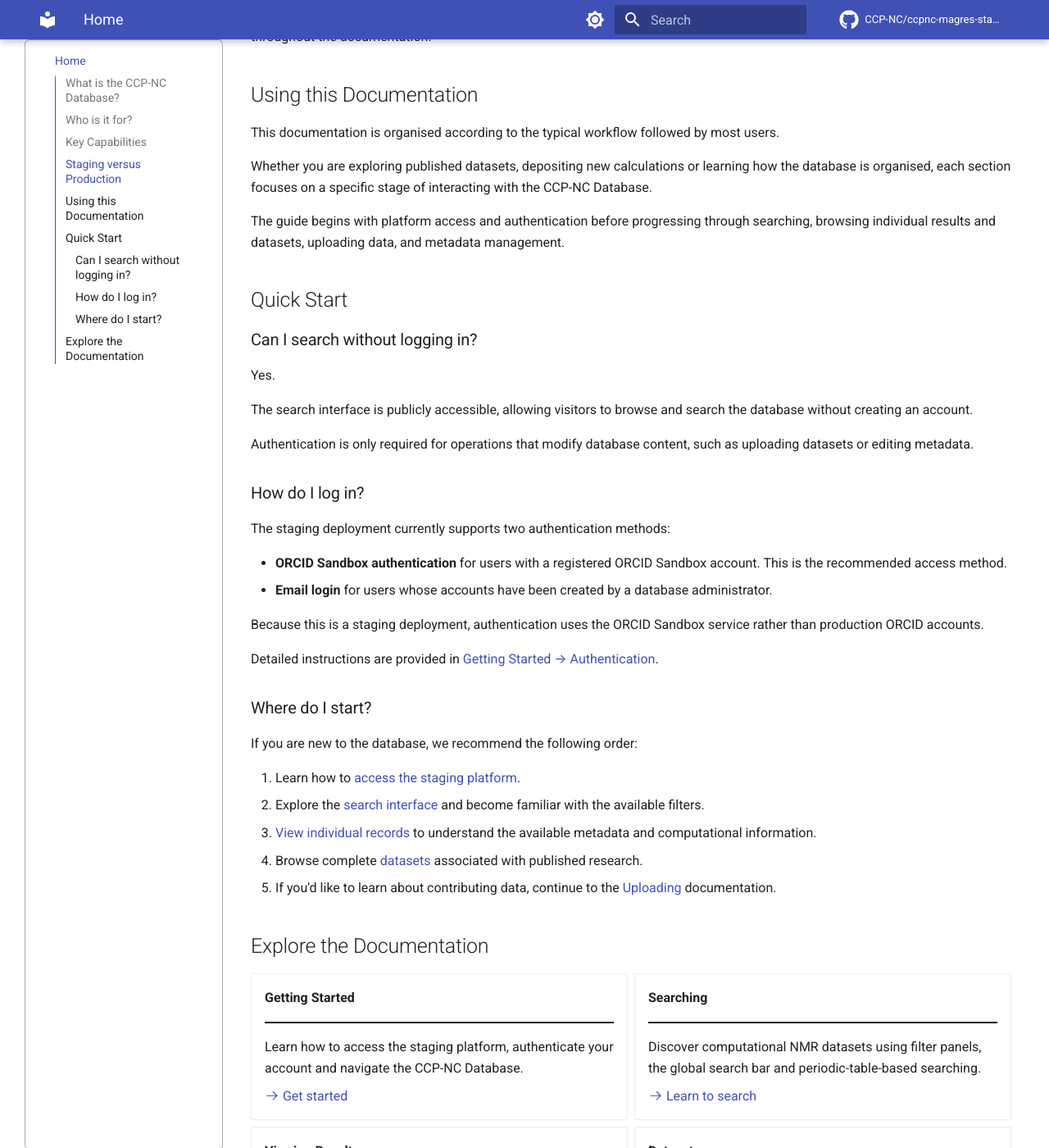
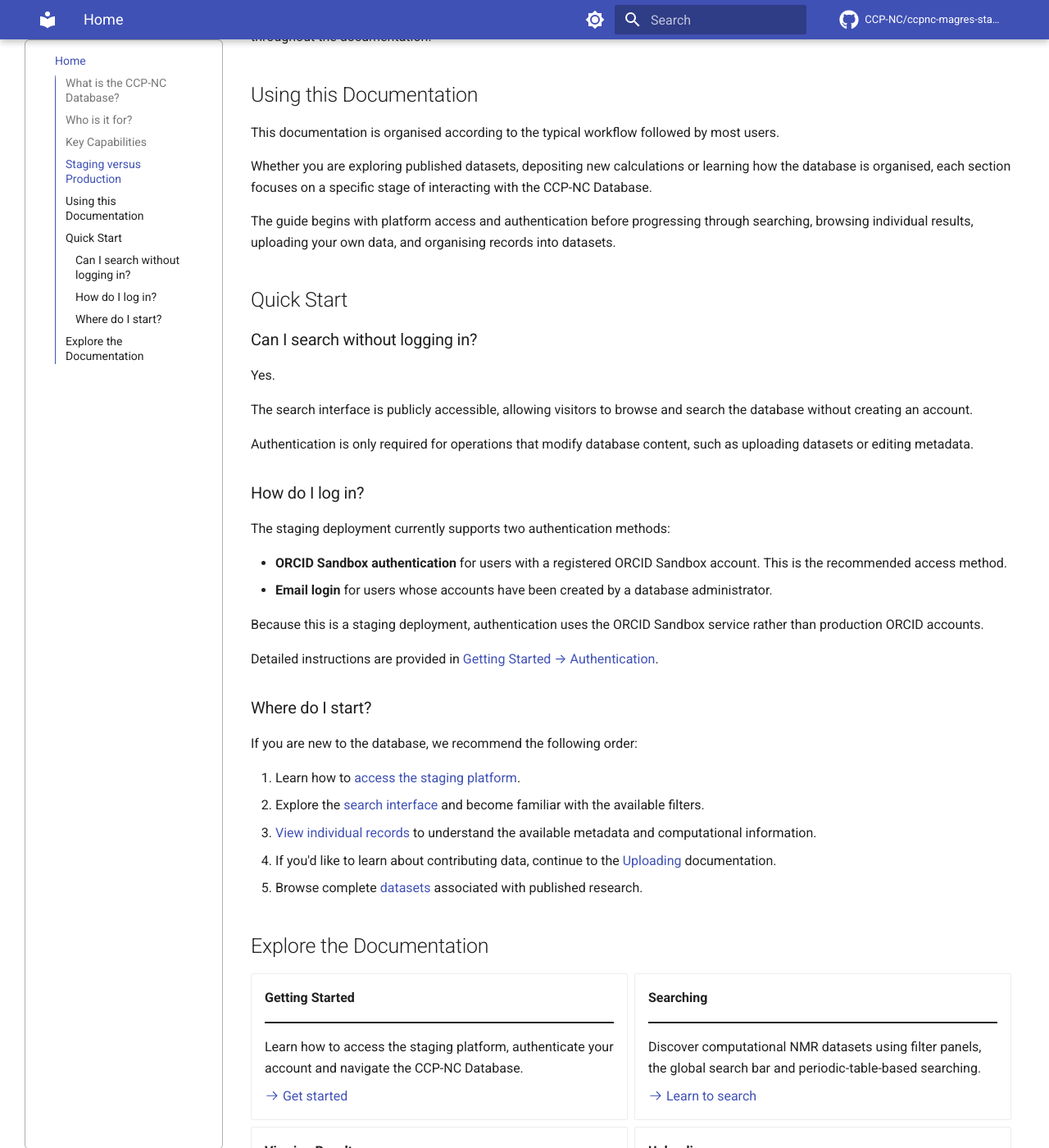
Before and after one commit to CCP-NC/ccpnc-magres-staging-docs, an MkDocs documentation site: the page built from docs/index.md, in a window 1280 px wide and 1400 px high, scrolled down 2105 px. Shown: the whole window at 82% size. Built offline with MkDocs 1.6.1 and Material for MkDocs 9.7.7, drawn with Linux system fonts in a browser that asks for light colours; comment, search, counter and statistics services are not loaded; some of the changed text lies outside the part shown.

Commit message:
Wire up nav reorder and landing page updates
Follow-up to dad8880 — that commit only captured the file
deletions; a bad pathspec silently kept the actual nav reorder,
index.md, and README edits unstaged.

Co-Authored-By: Claude Sonnet 5 <noreply@anthropic.com>

```diff
--- a/docs/index.md
+++ b/docs/index.md
@@ -70,7 +70,7 @@ This documentation is organised according to the typical workflow followed by mo
 
 Whether you are exploring published datasets, depositing new calculations or learning how the database is organised, each section focuses on a specific stage of interacting with the CCP-NC Database.
 
-The guide begins with platform access and authentication before progressing through searching, browsing individual results and datasets, uploading data, and metadata management.
+The guide begins with platform access and authentication before progressing through searching, browsing individual results, uploading your own data, and organising records into datasets.
 
 ## Quick Start
 
@@ -100,8 +100,8 @@ If you are new to the database, we recommend the following order:
 1. Learn how to [access the staging platform](getting-started.md#accessing-the-staging-database).
 2. Explore the [search interface](user-guide/search.md) and become familiar with the available filters.
 3. [View individual records](user-guide/results.md) to understand the available metadata and computational information.
-4. Browse complete [datasets](user-guide/datasets.md) associated with published research.
-5. If you'd like to learn about contributing data, continue to the [Uploading](user-guide/upload.md) documentation.
+4. If you'd like to learn about contributing data, continue to the [Uploading](user-guide/upload.md) documentation.
+5. Browse complete [datasets](user-guide/datasets.md) associated with published research.
 
 ## Explore the Documentation
 
@@ -147,13 +139,13 @@ If you are new to the database, we recommend the following order:
 
     [:octicons-arrow-right-24: Start uploading](user-guide/upload.md)
 
--   __Reference__
+-   __Datasets__
 
     ---
 
-    Background information, terminology and supporting technical reference material for the CCP-NC Database.
+    Browse collections of related computational results grouped by publication or dataset.
 
-    [:octicons-arrow-right-24: See reference](reference/glossary.md)
+    [:octicons-arrow-right-24: Browse datasets](user-guide/datasets.md)
 
 -   __FAQ__
 
--- a/mkdocs.yml
+++ b/mkdocs.yml
@@ -62,10 +62,7 @@ nav:
   - User Guide:
       - Searching the Database: user-guide/search.md
       - Viewing Results: user-guide/results.md
+      - Uploading Data: user-guide/upload.md
       - Datasets: user-guide/datasets.md
-      - Uploading Data: user-guide/upload.md
-      - Updating Metadata: user-guide/metadata-update.md
-  - Reference:
-      - FAQ: reference/faq.md
-      - Glossary: reference/glossary.md
+  - FAQ: reference/faq.md
   - Support: reference/support.md
```
Also changed, not shown: other parts of docs/index.md (+0 -8 lines), README.md (+1 -1 lines).
